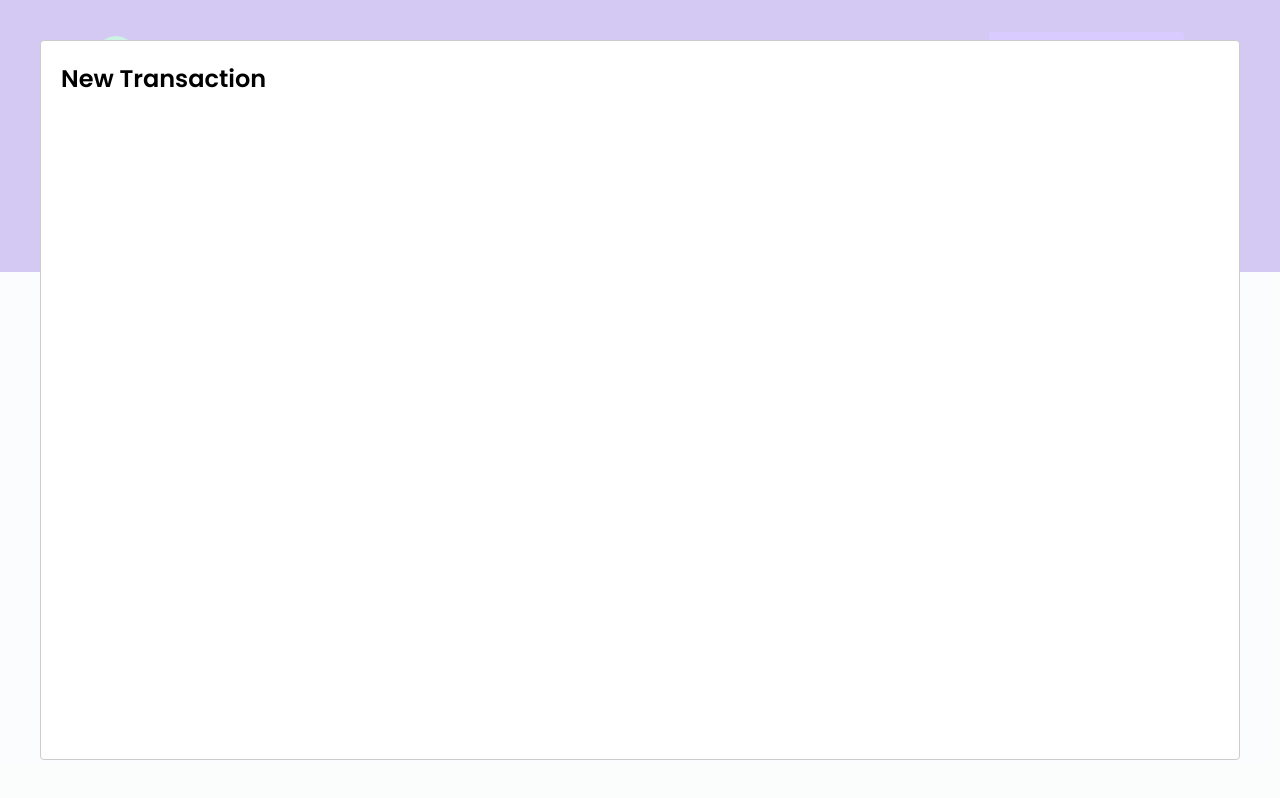
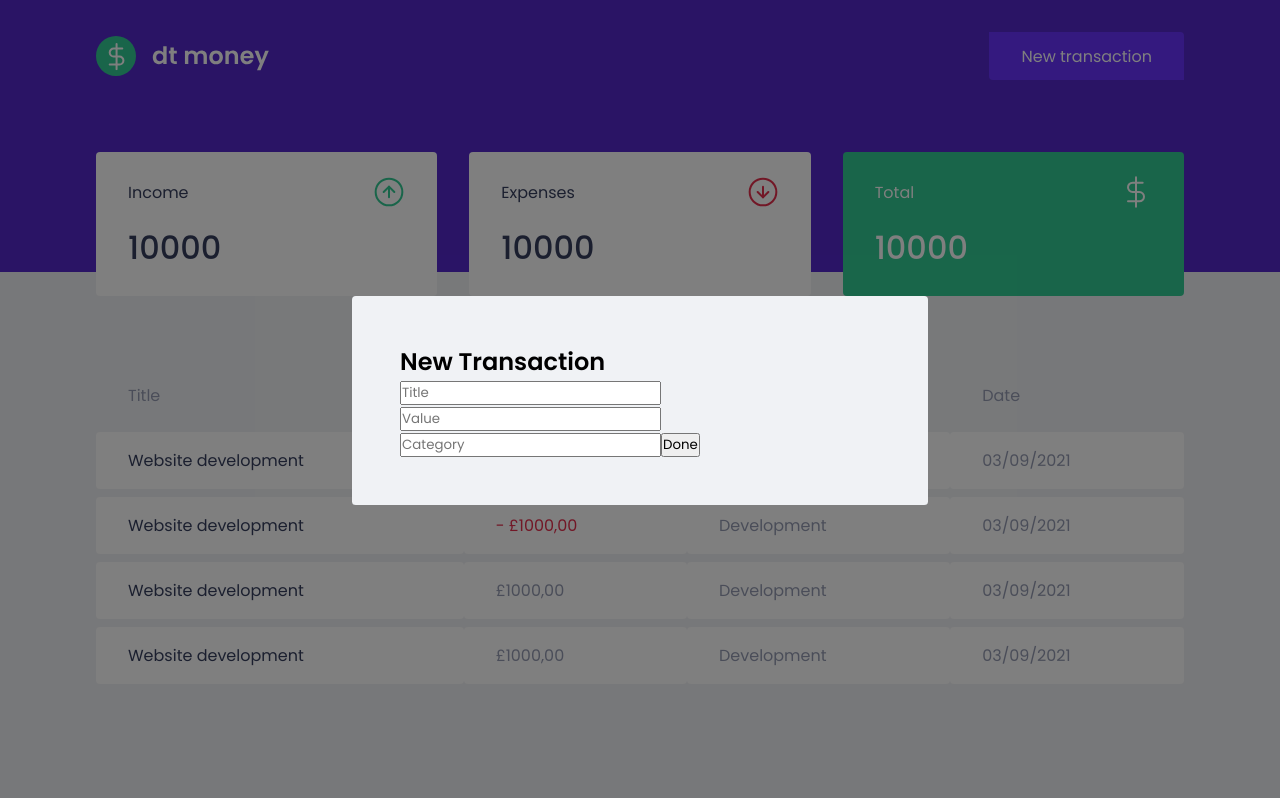
Before and after one commit to caiobenatti/rocketseat-dtmoney, a React (Create React App) app: page / in a window 1280 px wide. Both pictures are taken after a click on the button "New transaction". Built offline with nearby package versions, Linux system fonts and the light colour scheme; no server answers; what miragejs would draw is missing.

Commit message:
starting to style the modal and creating its skeleton

```diff
--- a/src/components/NewTransactionModal/index.tsx
+++ b/src/components/NewTransactionModal/index.tsx
@@ -1,4 +1,5 @@
 import Modal from "react-modal";
+import { Container } from "./style";
 
 interface NewTransactionModalProps {
   isOpen: boolean;
@@ -10,8 +11,19 @@
   onRequestClose,
 }: NewTransactionModalProps) {
   return (
-    <Modal isOpen={isOpen} onRequestClose={onRequestClose}>
-      <h2>New Transaction</h2>
+    <Modal
+      isOpen={isOpen}
+      onRequestClose={onRequestClose}
+      overlayClassName="react-modal-overlay"
+      className="react-modal-content"
+    >
+      <Container>
+        <h2>New Transaction</h2>
+        <input placeholder="Title" />
+        <input type="number" placeholder="Value" />
+        <input placeholder="Category" />
+        <button type="submit">Done</button>
+      </Container>
     </Modal>
   );
 }
--- a/src/components/NewTransactionModal/style.ts
+++ b/src/components/NewTransactionModal/style.ts
@@ -1,3 +1,3 @@
 import styled from "styled-components";
 
-export const Content = styled.div``;
+export const Container = styled.form``;
--- a/src/styles/global.ts
+++ b/src/styles/global.ts
@@ -50,4 +50,27 @@
     opacity: 0.6;
     cursor: not-allowed;
 }
-`
+.react-modal-overlay{
+background: rgba(0,0,0,0.5);
+position: fixed;
+top: 0;
+left: 0;
+right: 0;
+bottom: 0;
+
+display: flex;
+align-items: center;
+justify-content: center;
+
+
+}
+.react-modal-content{
+    width: 100%;
+    max-width: 576px;
+    background: var(--background);
+    padding: 3rem;
+    position: relative;
+    border-radius: 0.24rem;
+}
+
+`;
```
